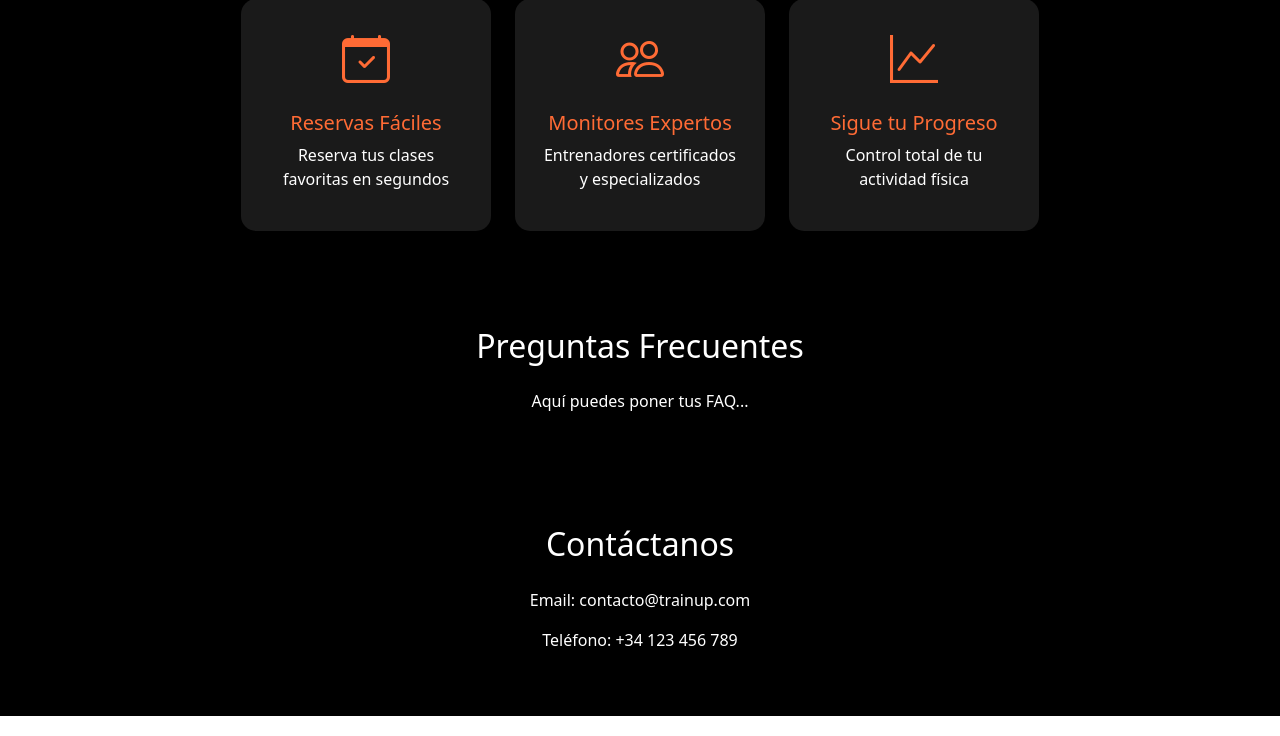
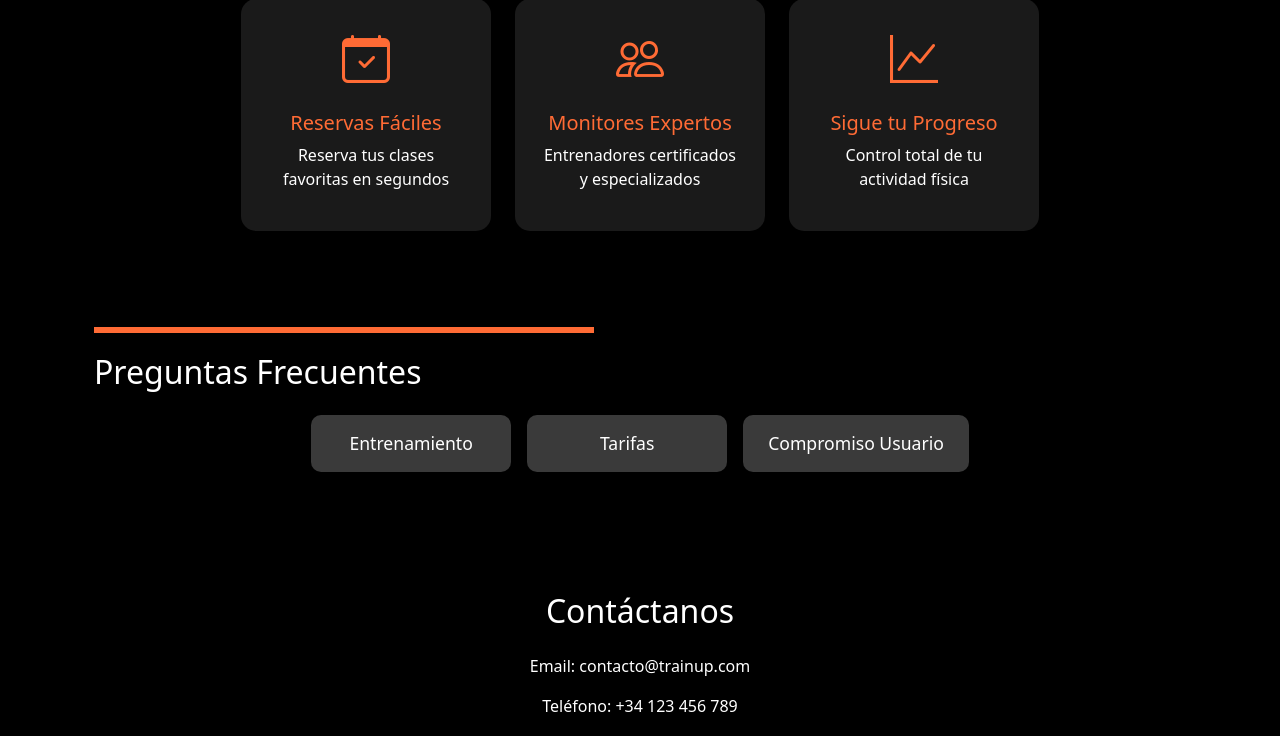
Before and after one commit to estefany89/TrainUp, a Django app: page / in a window 1280 px wide. Shown: the part 1899-2635 px from the top of the page. Run offline with Django 5.2, Linux system fonts and the light colour scheme.

Commit message:
creando js

```diff
--- /dev/null
+++ b/gimnasio_project/gimnasio/static/gimnasio/JS/faq.js
@@ -0,0 +1,42 @@
+<script>
+document.addEventListener("DOMContentLoaded", function () {
+    const buttons = document.querySelectorAll(".faq-btn");
+    const content = document.getElementById("faq-content");
+
+    const textos = {
+        entrenamiento: `
+            <h4>Entrenamiento</h4>
+            <p>Aquí encontrarás toda la información sobre los tipos de entrenamiento, rutinas y clases disponibles.</p>
+        `,
+        tarifas: `
+            <h4>Tarifas</h4>
+            <p>Consulta nuestros precios, membresías y métodos de pago.</p>
+            <h4>Horario</h4>
+            <p>Disponemos de un amplio horario para tu comodidad.</p>
+        `,
+        compromiso: `
+            <h4>Compromiso del Usuario</h4>
+            <p>Normas generales, condiciones de uso y responsabilidades dentro del gimnasio.</p>
+        `
+    };
+
+    buttons.forEach(btn => {
+        btn.addEventListener("click", function () {
+
+            // Cambiar botón activo
+            buttons.forEach(b => b.classList.remove("active"));
+            this.classList.add("active");
+
+            // Cambiar contenido
+            const target = this.getAttribute("data-target");
+
+            content.style.opacity = 0;
+
+            setTimeout(() => {
+                content.innerHTML = textos[target];
+                content.style.opacity = 1;
+            }, 200);
+        });
+    });
+});
+</script>
--- a/gimnasio_project/templates/gimnasio/base.html
+++ b/gimnasio_project/templates/gimnasio/base.html
@@ -8,6 +8,7 @@
     <link href="https://cdn.jsdelivr.net/npm/bootstrap@5.3.3/dist/css/bootstrap.min.css" rel="stylesheet">
     <link rel="stylesheet" href="https://cdn.jsdelivr.net/npm/bootstrap-icons@1.11.3/font/bootstrap-icons.min.css">
     <link rel="stylesheet" href="{% static 'gimnasio/css/flip.css' %}">
+    <link rel="stylesheet" href="{% static 'gimnasio/css/inicio.css' %}">
     <style>
         :root {
             --primary-color: #FF6B35;
--- a/gimnasio_project/templates/gimnasio/inicio.html
+++ b/gimnasio_project/templates/gimnasio/inicio.html
@@ -181,17 +181,35 @@
         </div>
     </div>
 </section>
-
-
 <!-- =======================================
         FAQ
 ======================================= -->
+
 <section id="faq" class="py-5">
     <div class="container">
-        <h2 class="text-center mb-4">Preguntas Frecuentes</h2>
-        <p class="text-center">Aquí puedes poner tus FAQ...</p>
+
+        <!-- Línea naranja arriba -->
+        <div style="height: 6px; background-color: #FF6B35; width: 500px; margin-bottom: 20px;"></div>
+
+        <h2 class="text-left mb-4 text-white">Preguntas Frecuentes</h2>
+
+        <!-- Botones FAQ -->
+        <div class="d-flex justify-content-center gap-3 flex-wrap mb-4">
+            <button class="faq-btn" data-target="entrenamiento">Entrenamiento</button>
+            <button class="faq-btn" data-target="tarifas">Tarifas</button>
+            <button class="faq-btn" data-target="compromiso">Compromiso Usuario</button>
+        </div>
+
+        <!-- Contenido dinámico -->
+        <div id="faq-content" class="text-white text-center fs-5" style="transition: opacity 0.3s;"></div>
+
     </div>
 </section>
+
+<script src="{% static 'gimnasio/js/faq.js' %}"></script>
+
+
+
 
 <!-- =======================================
         CONTACTO
@@ -290,6 +308,8 @@
           border-radius: 0.5rem;
         }
 
+
+        /* ===== Texto de encabezados ===== */
         h2, h3, p.lead, #tour p {
             color: white;
         }
@@ -297,6 +317,29 @@
             margin-top: 300px;
         }
 
+        /* ===== FAQ BUTTONS ===== */
+        .faq-btn {
+        background-color: #3a3a3a;      /* gris */
+        color: white;
+        border: none;
+        padding: 15px 25px;
+        min-width: 200px;               /* más anchos */
+        font-size: 1.1rem;
+        border-radius: 10px;
+        cursor: pointer;
+        transition: 0.3s;
+        }
+
+        .faq-btn:hover {
+        background-color: #555555;
+        }
+
+        .faq-btn.active {
+        background-color: #FF6B35 !important; /* naranja */
+        color: #000;                          /* texto negro */
+        }
+
+
 </style>
 
 {% endif %}
```
Also changed, not shown: gimnasio_project/gimnasio/static/gimnasio/CSS/flip.css (renamed from gimnasio_project/templates/gimnasio/flip.css).
